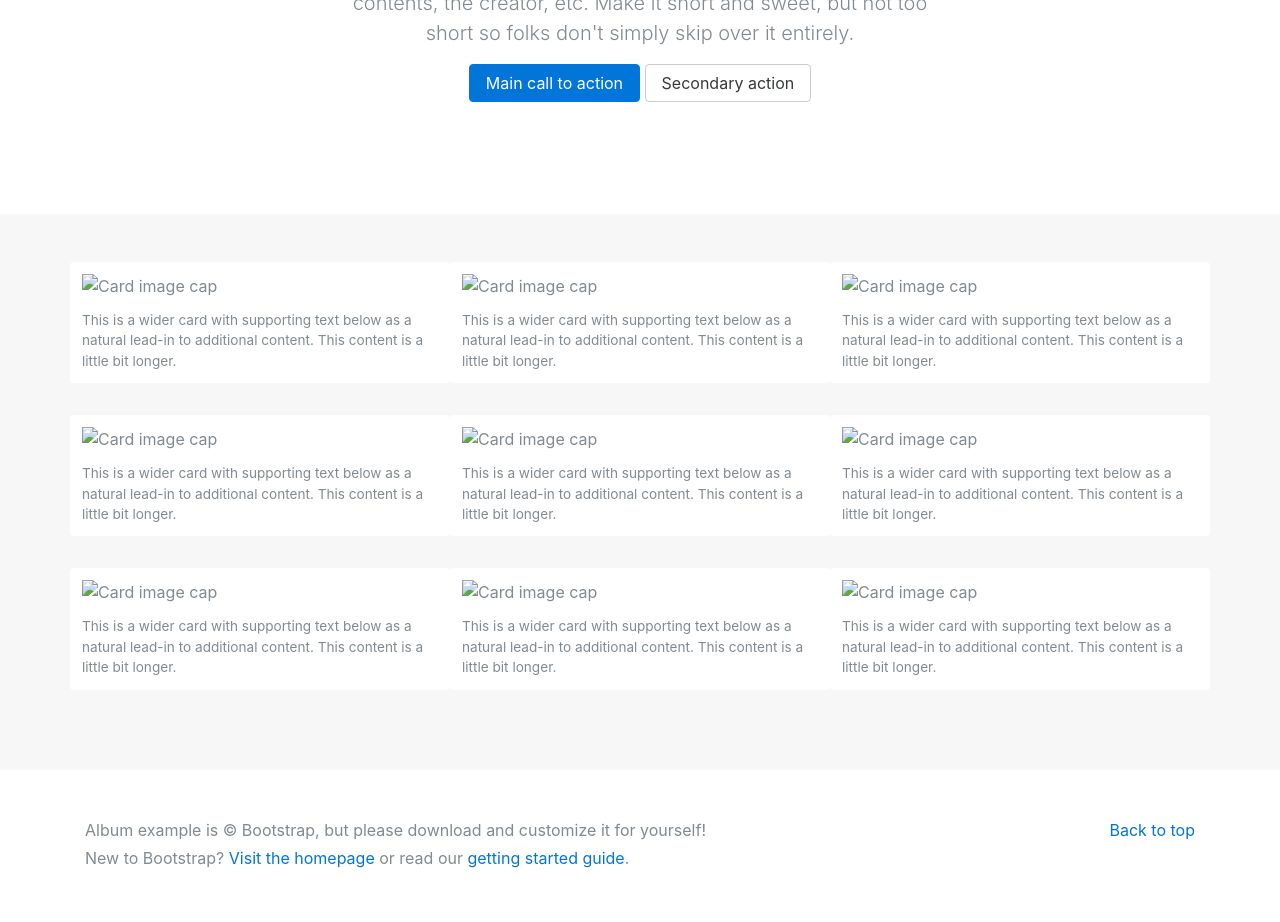
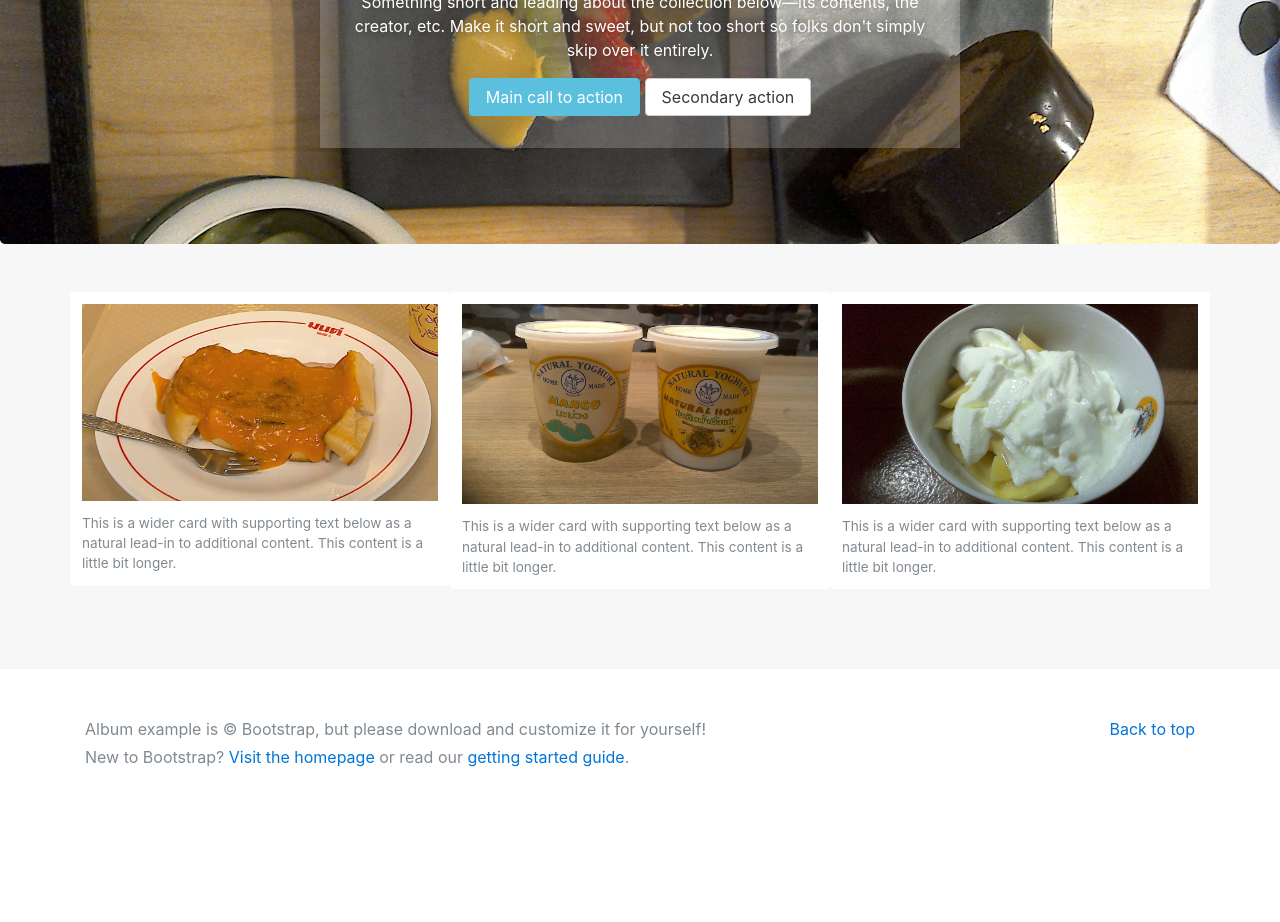
Before and after one commit to bkasinee/BT4_Udemy, a plain HTML site: page brand.html in a window 1280 px wide. Shown: the part 246-1168 px from the top of the page. After the commit the page ends 1067 px from the top, so only its background shows below. Drawn offline with nearby package versions, Linux system fonts and the light colour scheme; a script that the page names is missing.

Commit message:
Complete Section 3

```diff
--- a/brand.html
+++ b/brand.html
@@ -38,18 +38,18 @@
     <div class="navbar navbar-static-top navbar-dark bg-inverse">
       <div class="container-fluid">
         <button class="navbar-toggler" type="button" data-toggle="collapse" data-target="#navbar-header" aria-controls="navbar-header" aria-expanded="false" aria-label="Toggle navigation"></button>
-        <a href="#" class="navbar-brand">Album</a>
+        <a href="#" class="navbar-brand">Eat With Me</a>
       </div>
     </div>
 
     <section class="jumbotron text-xs-center">
       <div class="container">
-        <h1 class="jumbotron-heading">Album example</h1>
-        <p class="lead text-muted">Something short and leading about the collection below—its contents, the creator, etc. Make it short and sweet, but not too short so folks don't simply skip over it entirely.</p>
-        <p>
-          <a href="#" class="btn btn-primary">Main call to action</a>
+        <h1 class="jumbotron-heading">Eat With Me</h1>
+        <p>Something short and leading about the collection below—its contents, the creator, etc. Make it short and sweet, but not too short so folks don't simply skip over it entirely.</p>
+        <div>
+          <a href="#" class="btn btn-info">Main call to action</a>
           <a href="#" class="btn btn-secondary">Secondary action</a>
-        </p>
+        </dov>
       </div>
     </section>
 
@@ -58,43 +58,19 @@
 
         <div class="row">
           <div class="card">
-            <img data-src="holder.js/100px280/thumb" alt="Card image cap">
+            <img src="img/mon01.jpg" alt="Card image cap">
             <p class="card-text">This is a wider card with supporting text below as a natural lead-in to additional content. This content is a little bit longer.</p>
           </div>
           <div class="card">
-            <img data-src="holder.js/100px280/thumb" alt="Card image cap">
+            <img src="img/yogurt01.jpg" alt="Card image cap">
             <p class="card-text">This is a wider card with supporting text below as a natural lead-in to additional content. This content is a little bit longer.</p>
           </div>
           <div class="card">
-            <img data-src="holder.js/100px280/thumb" alt="Card image cap">
+            <img src="img/mango01.jpg" alt="Card image cap">
             <p class="card-text">This is a wider card with supporting text below as a natural lead-in to additional content. This content is a little bit longer.</p>
           </div>
 
-          <div class="card">
-            <img data-src="holder.js/100px280/thumb" alt="Card image cap">
-            <p class="card-text">This is a wider card with supporting text below as a natural lead-in to additional content. This content is a little bit longer.</p>
-          </div>
-          <div class="card">
-            <img data-src="holder.js/100px280/thumb" alt="Card image cap">
-            <p class="card-text">This is a wider card with supporting text below as a natural lead-in to additional content. This content is a little bit longer.</p>
-          </div>
-          <div class="card">
-            <img data-src="holder.js/100px280/thumb" alt="Card image cap">
-            <p class="card-text">This is a wider card with supporting text below as a natural lead-in to additional content. This content is a little bit longer.</p>
-          </div>
 
-          <div class="card">
-            <img data-src="holder.js/100px280/thumb" alt="Card image cap">
-            <p class="card-text">This is a wider card with supporting text below as a natural lead-in to additional content. This content is a little bit longer.</p>
-          </div>
-          <div class="card">
-            <img data-src="holder.js/100px280/thumb" alt="Card image cap">
-            <p class="card-text">This is a wider card with supporting text below as a natural lead-in to additional content. This content is a little bit longer.</p>
-          </div>
-          <div class="card">
-            <img data-src="holder.js/100px280/thumb" alt="Card image cap">
-            <p class="card-text">This is a wider card with supporting text below as a natural lead-in to additional content. This content is a little bit longer.</p>
-          </div>
         </div>
 
       </div>
--- a/css/brand.css
+++ b/css/brand.css
@@ -27,6 +27,10 @@
   padding-bottom: 6rem;
   margin-bottom: 0;
   background-color: #fff;
+  background-image: url('../img/eat.jpg');
+  background-repeat: no-repeat;
+  background-position: top center;
+  background-size: cover;
 }
 
 
@@ -36,7 +40,17 @@
 
 .jumbotron .container {
   max-width: 40rem;
+  background: rgba(255,255,255,0.2);
+  padding: 2rem;
+  color: white;
 }
+
+.jumbotron p{
+  color:  white;
+  text-shadow: 0 0 10px rgba(0,0,0,0.5);
+}
+
+
 
 .album {
 
```
Also changed, not shown: img/eat.jpg (added), img/mango01.jpg (added), img/mon01.jpg (added), img/yogurt01.jpg (added).
